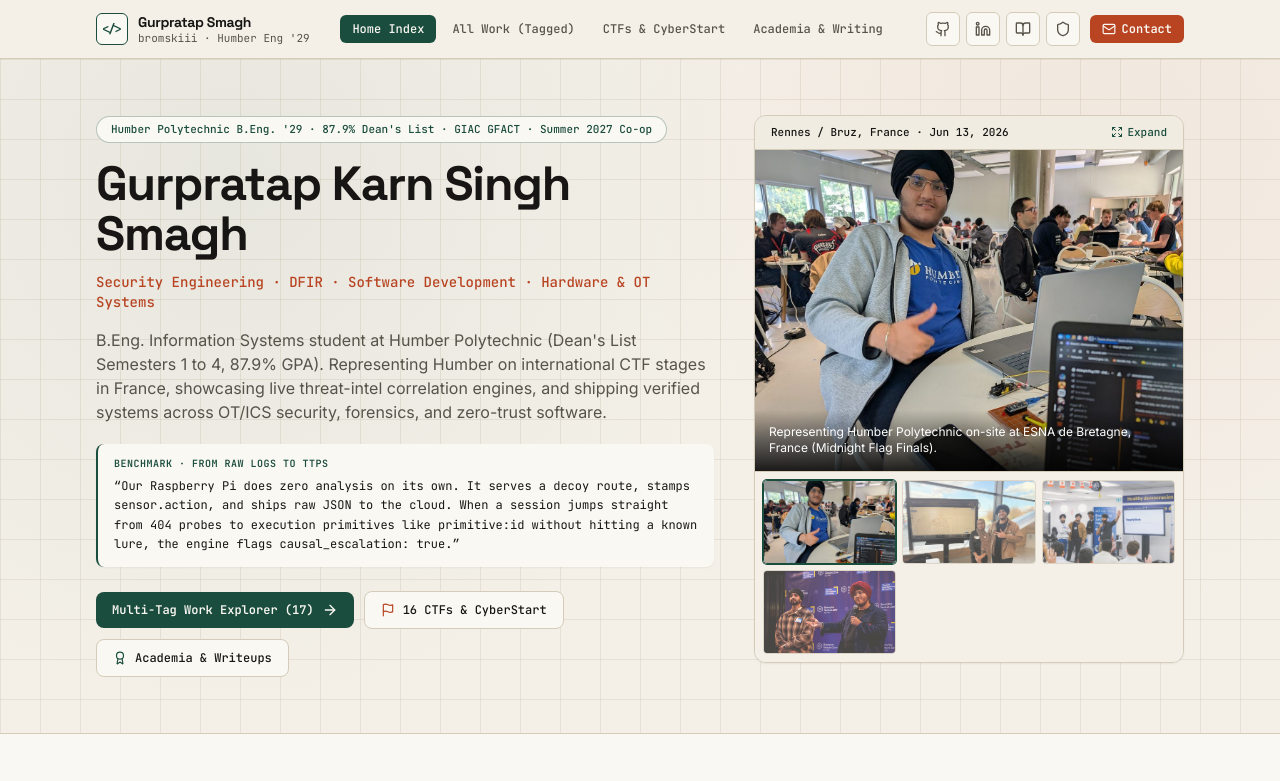
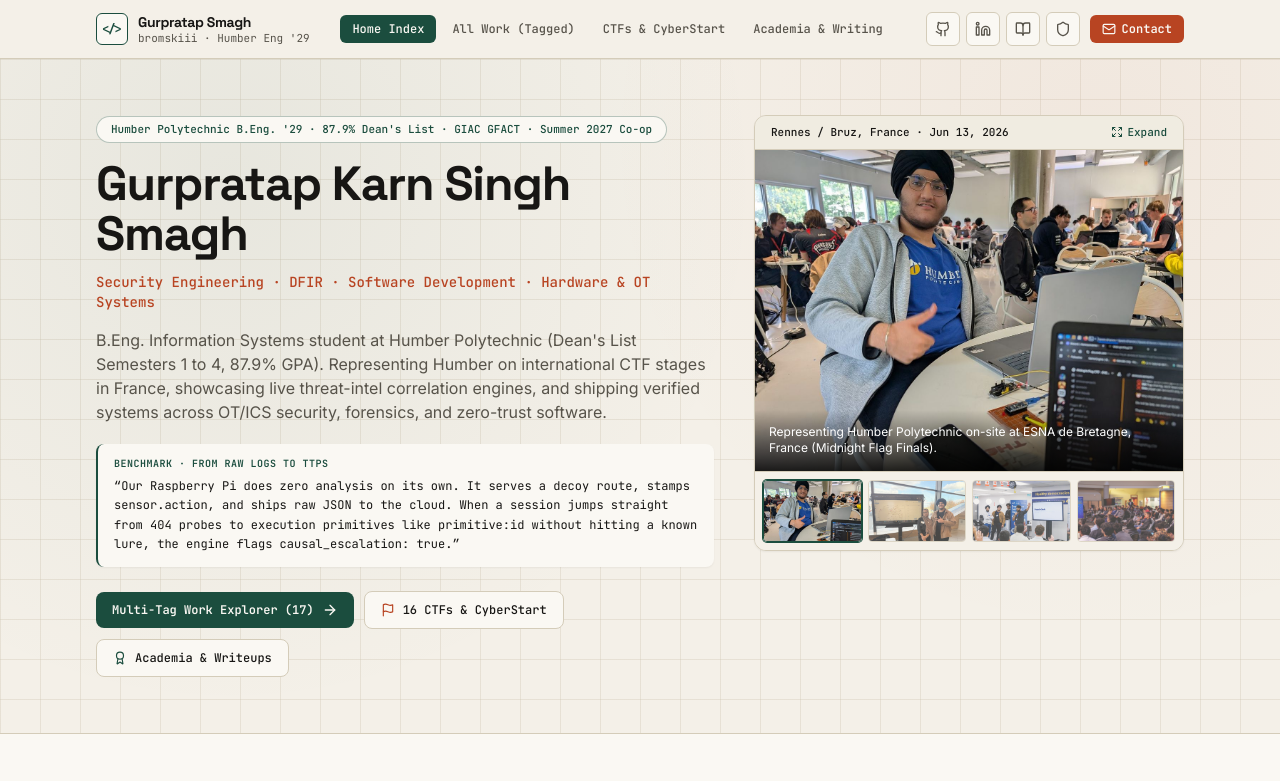
Before and after one commit to Gurpratap-Smagh/Gurpratap-Smagh.github.io, a React (Vite) app: page / in a window 1280 px wide. Shown: the top 781 px of the page. Built offline with nearby package versions, Linux system fonts and the light colour scheme.

Commit message:
fix: put audience photo in hero 4-col thumbnail strip while keeping stage pitch photo on Sophix card

```diff
--- a/src/components/HomeIndex.tsx
+++ b/src/components/HomeIndex.tsx
@@ -39,8 +39,8 @@ const HERO_FRAMES: PhotoItem[] = [
     date: 'Sep 2026',
   },
   {
-    src: '/photos/hackathons/sophix-brampton-stage.jpg',
-    alt: 'Gurpratap pitching Sophix solo on stage in front of Brampton Venture Zone by TMU banner',
+    src: '/photos/hackathons/sophix-city-hall-audience.jpg',
+    alt: '200+ attendees at Brampton City Hall listening to Brampton AI Innovator pitches',
     caption: 'Pitched Sophix solo to 200+ attendees at Brampton City Hall: Proplr Cloud Services track winner.',
     location: 'Brampton City Hall',
     date: 'Nov 2026',
@@ -192,7 +192,7 @@ export function HomeIndex({ onOpenLightbox, onNavigate }: HomeIndexProps) {
                   </div>
                 </button>
 
-                <div className="grid grid-cols-3 gap-1.5 border-t border-rule bg-paper p-2">
+                <div className="grid grid-cols-2 gap-1.5 border-t border-rule bg-paper p-2 sm:grid-cols-4">
                   {HERO_FRAMES.map((frame, i) => (
                     <button
                       key={frame.src}
```
